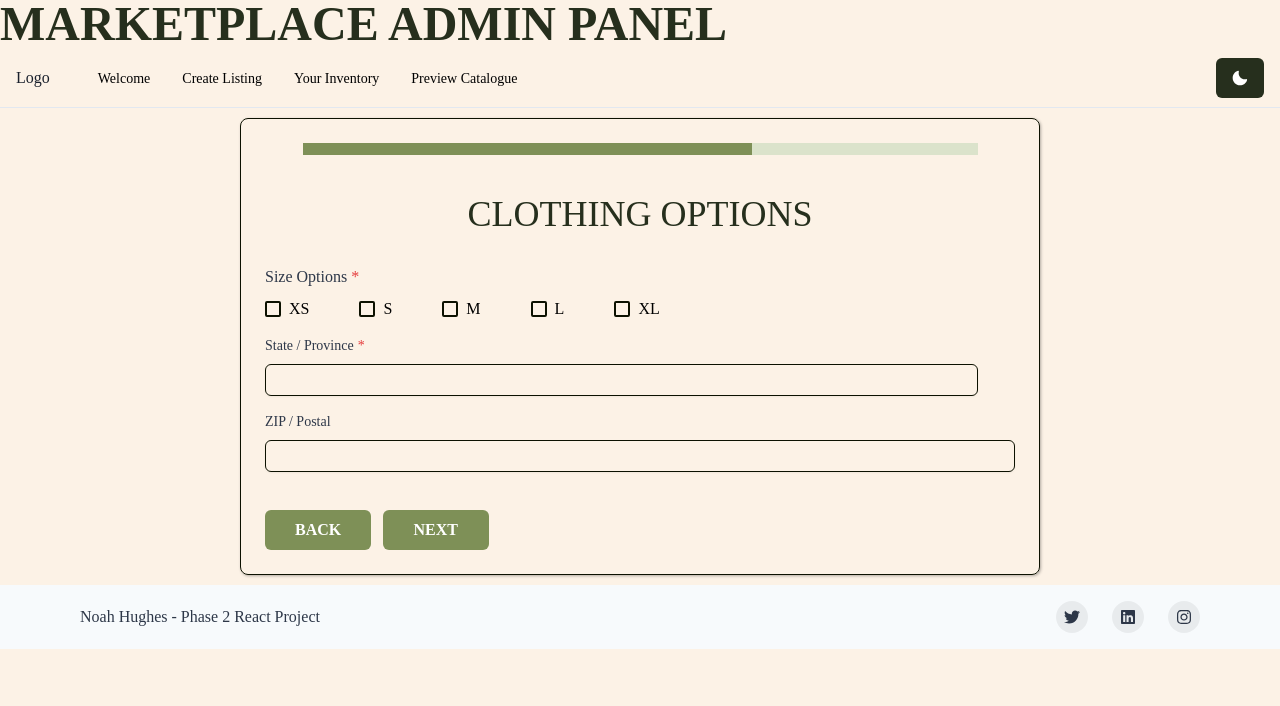
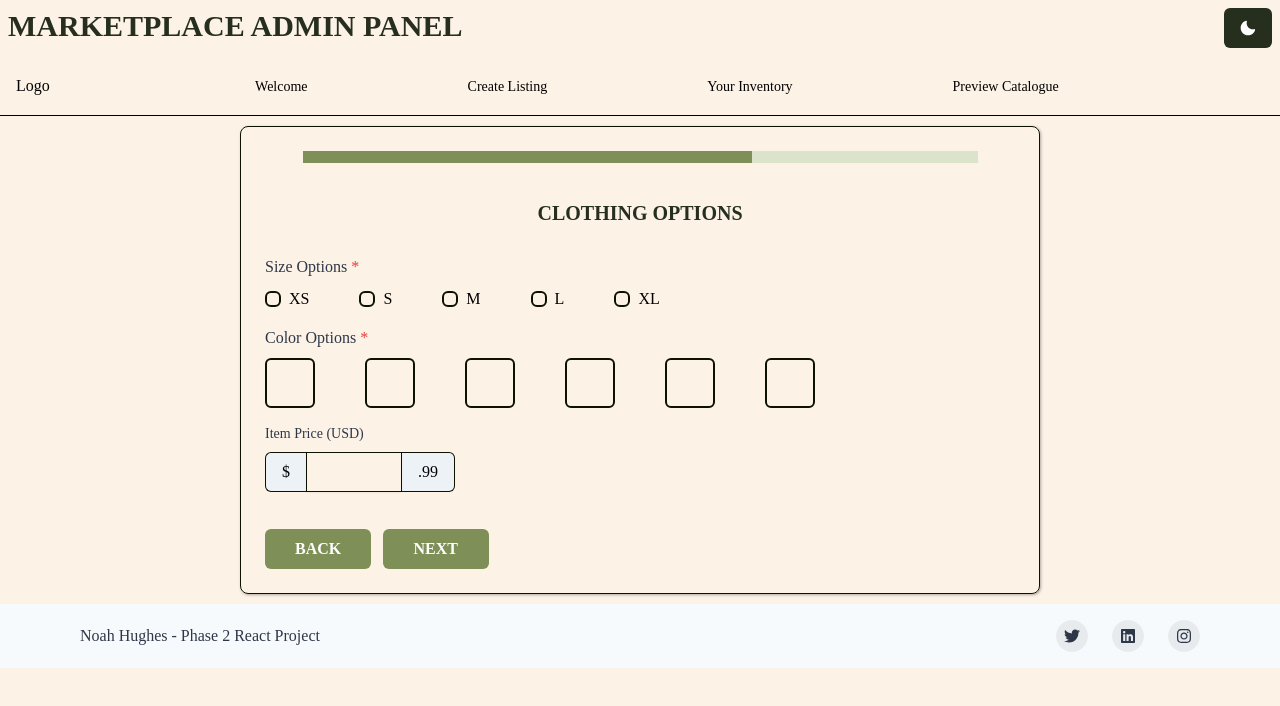
Before and after one commit to Paper-Byte/lorem-ipsum-cms, a React (Create React App) app: page / in a window 1280 px wide. Both pictures are taken after a click on the button "NEXT". Shown: the top 706 px of the page. Built offline with nearby package versions, Linux system fonts and the light colour scheme.

Commit message:
creates styling for checkboxes, finishes state logic for clothing creation

```diff
--- a/src/components/CreateClothing.jsx
+++ b/src/components/CreateClothing.jsx
@@ -14,12 +14,13 @@ import {
   Input,
   Select,
   SimpleGrid,
-  InputLeftAddon,
   InputGroup,
   Textarea,
   FormHelperText,
   Checkbox,
   Stack,
+  InputLeftAddon,
+  InputRightAddon,
 } from '@chakra-ui/react';
 
 import { useToast } from '@chakra-ui/react';
@@ -96,9 +97,11 @@ export default function Multistep() {
     const { name, value } = event.target;
     setClothingDetails({
       ...clothingDetails,
-      [name]: parseInt(value),
+      [name]: parseInt(value) + 0.99,
     });
   };
+
+  console.log(clothingDetails);
 
   return (
     <>
@@ -225,18 +228,13 @@ const Form1 = ({
   return (
     <>
 
-      <Heading
-        w="100%"
-        textAlign={'center'}
-        fontWeight="normal"
-        mb="2%"
-      >
+      <Heading w="100%" textAlign={'center'} mb="2%" size="md">
         Clothing Creation
       </Heading>
 
-      <Flex>
+      <Flex direction={'column'}>
 
-        <FormControl isRequired mr="5%">
+        <FormControl isRequired>
 
           <FormLabel htmlFor="item-name" fontWeight={'normal'}>
             Item Name
@@ -253,11 +251,7 @@ const Form1 = ({
 
         </FormControl>
 
-      </Flex>
-
-      <Flex>
-
-        <FormControl isRequired mr="5%">
+        <FormControl isRequired>
 
           <FormLabel htmlFor="item-image" fontWeight={'normal'}>
             Item Image URL
@@ -274,11 +268,7 @@ const Form1 = ({
 
         </FormControl>
 
-      </Flex>
-
-      <Flex>
-
-        <FormControl isRequired mr="5%">
+        <FormControl isRequired>
 
           <FormLabel
             htmlFor="type"
@@ -314,13 +304,17 @@ const Form1 = ({
 
         </FormControl>
 
-      </Flex>
+        <FormControl isRequired>
 
-      <Flex>
-
-        <FormControl isRequired mr="5%">
-
-          <FormLabel htmlFor="item-description" fontWeight={'normal'}>
+          <FormLabel
+            htmlFor="type"
+            fontSize="sm"
+            fontWeight="md"
+            color="gray.700"
+            _dark={{
+              color: 'gray.50',
+            }}
+          >
             Item Description
           </FormLabel>
 
@@ -332,7 +326,7 @@ const Form1 = ({
             onChange={handleClothingOptionsStrings}
             placeholder="Ex. 'https://png.pngtree.com/png-vector/...'"
           />
-        </FormControl>{' '}
+        </FormControl>
       </Flex>
 
     </>
@@ -350,18 +344,13 @@ const Form2 = ({
   return (
     <>
 
-      <Heading
-        w="100%"
-        textAlign={'center'}
-        fontWeight="normal"
-        mb="2%"
-      >
+      <Heading w="100%" textAlign={'center'} size="md" mb="2%">
         Clothing Options
       </Heading>
 
       <Flex>
 
-        <FormControl isRequired mr="5%">
+        <FormControl isRequired>
 
           <FormLabel
             htmlFor="sizes"
@@ -397,11 +386,11 @@ const Form2 = ({
       </Flex>
       <Flex>
 
-        <FormControl isRequired mr="5%">
+        <FormControl isRequired>
 
           <FormLabel
-            htmlFor="state"
-            fontSize="sm"
+            htmlFor="colors"
+            fontSize="md"
             fontWeight="md"
             color="gray.700"
             _dark={{
@@ -409,25 +398,30 @@ const Form2 = ({
             }}
             mt="2%"
           >
-                      State / Province
+             Color Options
           </FormLabel>
 
-          <Input
-            type="text"
-            name="state"
-            id="state"
-            autoComplete="state"
-            focusBorderColor="brand.400"
-            shadow="sm"
-            size="sm"
-            w="full"
-            rounded="md"
-          />
+          <Stack spacing={[1, 50]} direction={['column', 'row']}>
+            {colors.map((e) => {
+              return (
+                <Checkbox
+                  key={e.colorName}
+                  size="doItBIG"
+                  onChange={handleClothingOptionsColors}
+                  name={e.colorName}
+                  isChecked={e.isAvailable}
+                  colorScheme={'red'}
+                ></Checkbox>
+              );
+            })}
+          </Stack>
 
         </FormControl>
+
       </Flex>
+      <Box>
 
-      <FormControl as={GridItem} colSpan={[6, 3, null, 2]}>
+        <FormControl>
 
           <FormLabel
             htmlFor="postal_code"
@@ -439,22 +433,31 @@ const Form2 = ({
             }}
             mt="2%"
           >
-                    ZIP / Postal
+            Item Price (USD)
           </FormLabel>
+          <div className="">
+            <InputGroup
+              size="md"
+              rounded="md"
+              className="justify-start"
+            >
+              <InputLeftAddon children="$" />
 
               <Input
                 type="text"
-          name="postal_code"
-          id="postal_code"
-          autoComplete="postal-code"
+                name="price"
+                id="price"
                 focusBorderColor="brand.400"
                 shadow="sm"
-          size="sm"
-          w="full"
-          rounded="md"
+                onChange={handleClothingOptionsInteger}
+                w="24"
               />
+              <InputRightAddon children=".99" />
+            </InputGroup>
 
+          </div>
         </FormControl>
+      </Box>
 
     </>
   );
@@ -464,11 +467,9 @@ const Form3 = () => {
   return (
     <>
 
-      <Heading w="100%" textAlign={'center'} fontWeight="normal">
+      <Heading w="100%" textAlign={'center'} size="md">
                 Social Handles
       </Heading>
-
-      <SimpleGrid columns={1} spacing={6}>
 
       <FormControl as={GridItem} colSpan={[3, 2]}>
 
@@ -537,8 +538,6 @@ const Form3 = () => {
 
       </FormControl>
 
-      </SimpleGrid>
-
     </>
   );
 };
--- a/src/components/Header.jsx
+++ b/src/components/Header.jsx
@@ -1,13 +1,32 @@
 import React from 'react';
-import { Heading, Button } from '@chakra-ui/react';
+import {
+  Heading,
+  Button,
+  Stack,
+  useColorMode,
+} from '@chakra-ui/react';
+import { MoonIcon, SunIcon } from '@chakra-ui/icons';
+const Header = () => {
+  const { colorMode, toggleColorMode } = useColorMode();
+  return (
+    <div className="m-2">
+      <Stack
+        flex={{ base: 1, md: 0 }}
+        justify={'space-between'}
+        direction={'row'}
+        spacing={6}
+      >
+        <Heading noOfLines={1} size="lg">
+          Marketplace Admin Panel
+        </Heading>
 
-const Header = () => {
-  return (
-    <>
-      <Heading size="2xl" noOfLines={1}>
-        Marketplace Admin Panel
-      </Heading>
-    </>
+        <div>
+          <Button onClick={toggleColorMode} variant={'accent'}>
+            {colorMode === 'light' ? <MoonIcon /> : <SunIcon />}
+          </Button>
+        </div>
+      </Stack>
+    </div>
   );
 };
 
--- a/src/components/Navbar.jsx
+++ b/src/components/Navbar.jsx
@@ -6,28 +6,21 @@ import {
   Stack,
   Collapse,
   Icon,
-  Button,
   Popover,
   PopoverTrigger,
   PopoverContent,
   useColorModeValue,
   useBreakpointValue,
   useDisclosure,
-  useColorMode,
-  Switch,
 } from '@chakra-ui/react';
 import {
   HamburgerIcon,
   CloseIcon,
   ChevronDownIcon,
   ChevronRightIcon,
-  MoonIcon,
-  SunIcon,
 } from '@chakra-ui/icons';
 
 export default function WithSubnavigation() {
-  const { colorMode, toggleColorMode } = useColorMode();
-
   const { isOpen, onToggle } = useDisclosure();
 
   return (
@@ -38,7 +31,6 @@ export default function WithSubnavigation() {
         px={{ base: 4 }}
         borderBottom={1}
         borderStyle={'solid'}
-        borderColor={useColorModeValue('gray.200', 'gray.900')}
         align={'center'}
       >
         <Flex
@@ -64,33 +56,22 @@ export default function WithSubnavigation() {
           justify={{ base: 'center', md: 'start' }}
         >
           <Text
-            textAlign={useBreakpointValue({
-              base: 'center',
-              md: 'left',
-            })}
-            fontFamily={'heading'}
-            color={useColorModeValue('gray.800', 'white')}
+          // textAlign={useBreakpointValue({
+          //   base: "center",
+          //   md: "left",
+          // })}
+          // fontFamily={"heading"}
           >
             Logo
           </Text>
 
-          <Flex display={{ base: 'none', md: 'flex' }} ml={10}>
+          <Flex
+            display={{ base: 'none', md: 'flex' }}
+            className="w-full"
+          >
             <DesktopNav />
           </Flex>
         </Flex>
-
-        <Stack
-          flex={{ base: 1, md: 0 }}
-          justify={'flex-end'}
-          direction={'row'}
-          spacing={6}
-        >
-          <div>
-            <Button onClick={toggleColorMode} variant={'accent'}>
-              {colorMode === 'light' ? <MoonIcon /> : <SunIcon />}
-            </Button>
-          </div>
-        </Stack>
       </Flex>
 
       <Collapse in={isOpen} animateOpacity>
@@ -101,21 +82,8 @@ export default function WithSubnavigation() {
 }
 
 const DesktopNav = () => {
-  const linkColor = useColorModeValue(
-    'light.primary.50',
-    'dark.primary.50'
-  );
-  const linkHoverColor = useColorModeValue(
-    'light.primary.50',
-    'dark.primary.50'
-  );
-  const popoverContentBgColor = useColorModeValue(
-    'white',
-    'gray.800'
-  );
-
   return (
-    <Stack direction={'row'} spacing={4}>
+    <div className="flex text-center w-full align-center justify-center space-x-36">
       {NAV_ITEMS.map((navItem) => (
         <Box key={navItem.label}>
           <Popover trigger={'hover'} placement={'bottom-start'}>
@@ -126,10 +94,8 @@ const DesktopNav = () => {
                 href={navItem.href ?? '#'}
                 fontSize={'sm'}
                 fontWeight={500}
-                color={linkColor}
                 _hover={{
                   textDecoration: 'none',
-                  color: linkHoverColor,
                 }}
               >
                 {navItem.label}
@@ -140,7 +106,6 @@ const DesktopNav = () => {
               <PopoverContent
                 border={0}
                 boxShadow={'xl'}
-                bg={popoverContentBgColor}
                 p={4}
                 rounded={'xl'}
                 minW={'sm'}
@@ -155,7 +120,7 @@ const DesktopNav = () => {
           </Popover>
         </Box>
       ))}
-    </Stack>
+    </div>
   );
 };
 
@@ -168,13 +133,13 @@ const DesktopSubNav = ({ label, href, subLabel }) => {
       display={'block'}
       p={2}
       rounded={'md'}
-      _hover={{ bg: useColorModeValue('pink.50', 'gray.900') }}
+      _hover={{ bg: useColorModeValue('primary.50', 'primary.900') }}
     >
       <Stack direction={'row'} align={'center'}>
         <Box>
           <Text
             transition={'all .3s ease'}
-            _groupHover={{ color: 'pink.400' }}
+            _groupHover={{ color: 'secondary.500' }}
             fontWeight={500}
           >
             {label}
@@ -194,7 +159,7 @@ const DesktopSubNav = ({ label, href, subLabel }) => {
           flex={1}
         >
           <Icon
-            color={'pink.400'}
+            color={'secondary.400'}
             w={5}
             h={5}
             as={ChevronRightIcon}
@@ -261,7 +226,7 @@ const MobileNavItem = ({ label, children, href }) => {
           pl={4}
           borderLeft={1}
           borderStyle={'solid'}
-          borderColor={useColorModeValue('gray.200', 'gray.700')}
+          borderColor={useColorModeValue('primary.200', 'primary.50')}
           align={'start'}
         >
           {children &&
--- a/src/global.css
+++ b/src/global.css
@@ -6,4 +6,4 @@
 @import url('https://fonts.googleapis.com/css2?family=Lato&display=swap');
 @import url('https://fonts.googleapis.com/css2?family=Raleway&display=swap');
 
-@import url('https://fonts.googleapis.com/css2?family=Cinzel&family=Italiana&display=swap');
+@import url('https://fonts.googleapis.com/css2?family=Cinzel:wght@400;700;900&family=Italiana&display=swap');
--- /dev/null
+++ b/src/styles/customTheme/CheckboxStyle.js
@@ -0,0 +1,38 @@
+import {
+  defineStyleConfig,
+  createMultiStyleConfigHelpers,
+} from '@chakra-ui/react';
+import { mode } from '@chakra-ui/theme-tools';
+import { checkboxAnatomy } from '@chakra-ui/anatomy';
+
+export const CheckboxStyle = defineStyleConfig({
+  baseStyle: {
+    control: {
+      borderRadius: 'md',
+      _focus: {
+        boxShadow: 'none',
+      },
+      _checked: (props) => ({
+        bg: props.colorScheme || 'primary.500',
+        borderColor: 'primary.500',
+        color: 'white',
+        _hover: {
+          bg: 'primary.600', // <-- this is hover color
+          borderColor: 'primary.600',
+        },
+      }),
+    },
+    label: {
+      ml: 2,
+    },
+  },
+  defaultProps: {},
+  sizes: {
+    doItBIG: {
+      control: {
+        w: 50,
+        h: 50,
+      },
+    },
+  },
+});
--- a/src/styles/customTheme/HeadingStyle.js
+++ b/src/styles/customTheme/HeadingStyle.js
@@ -3,6 +3,7 @@ import { mode } from '@chakra-ui/theme-tools';
 export const HeadingStyle = defineStyleConfig({
   baseStyle: (props) => ({
     textTransform: 'uppercase',
+    fontWeight: 900,
     color: mode('secondary.800', 'secondary.500')(props),
   }),
   sizes: {},
--- a/src/styles/customTheme/customTheme.js
+++ b/src/styles/customTheme/customTheme.js
@@ -2,6 +2,7 @@ import { extendTheme } from '@chakra-ui/react';
 import { ButtonStyle as Button } from './ButtonStyle';
 import { HeadingStyle as Heading } from './HeadingStyle';
 import { ProgressStyle as Progress } from './ProgressStyle';
+import { CheckboxStyle as Checkbox } from './CheckboxStyle';
 import { mode } from '@chakra-ui/theme-tools';
 import colors from './palette';
 export default extendTheme({
@@ -29,5 +30,6 @@ export default extendTheme({
     Button,
     Heading,
     Progress,
+    Checkbox,
   },
 });
```
Lines whose indentation alone changed are shown as unchanged.
